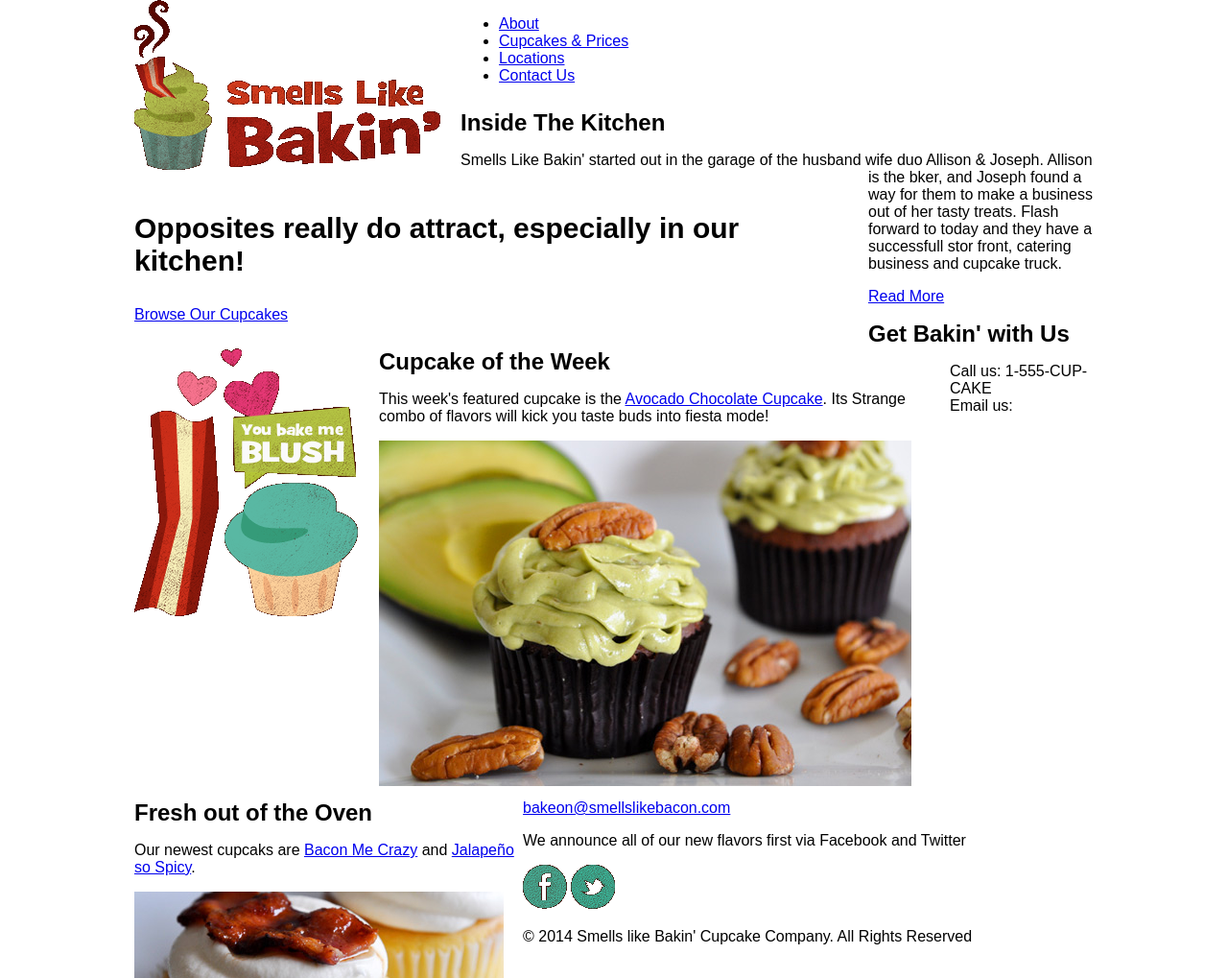
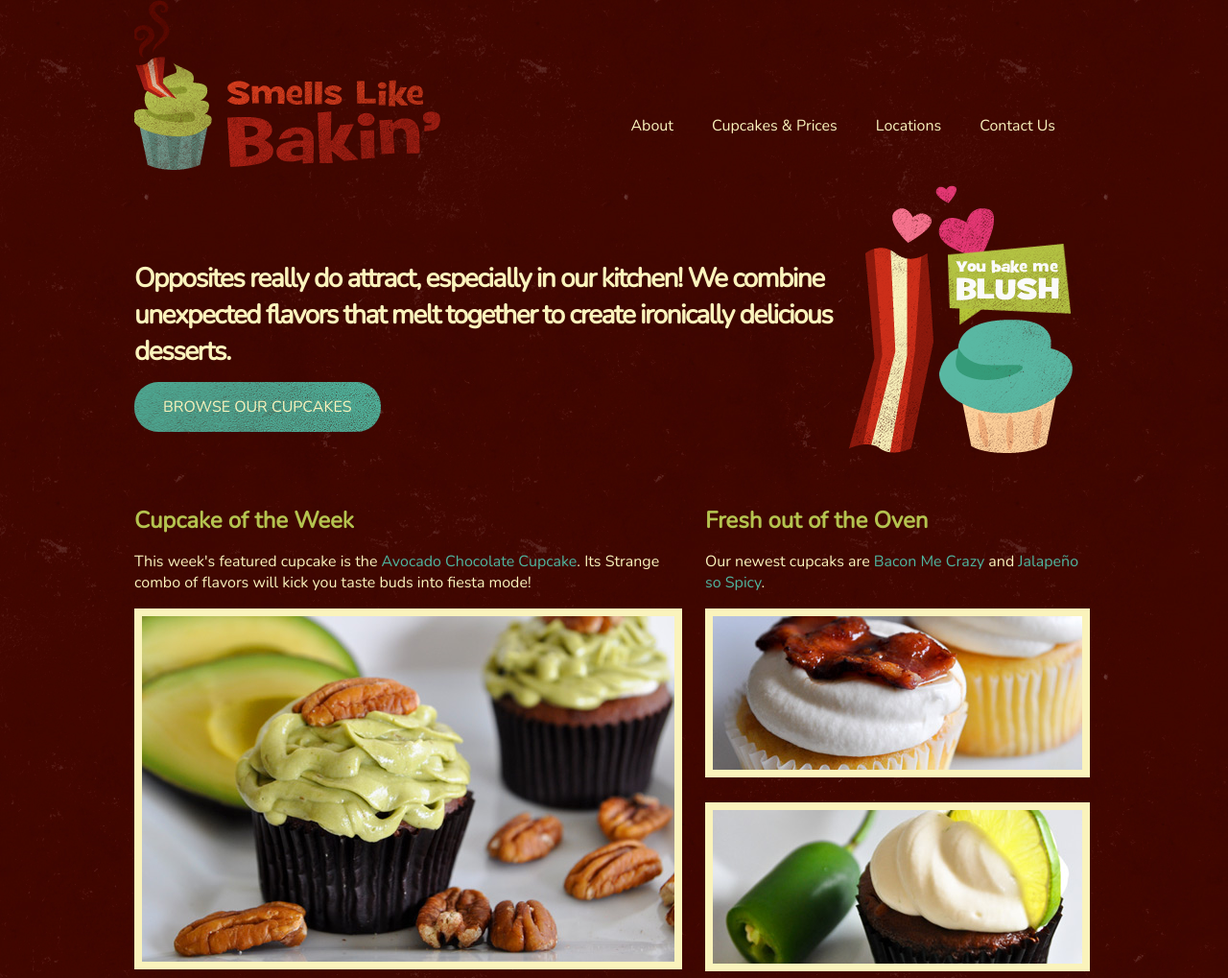
Before and after one commit to ryan-hamblin/websitewaters-island01-stage01, a plain HTML site: page index.html in a window 1280 px wide. Shown: the top 1019 px of the page at 96% size. Drawn offline with nearby package versions, Linux system fonts and the light colour scheme.

Commit message:
finished up the styles

```diff
--- a/css/style.css
+++ b/css/style.css
@@ -1,85 +1,42 @@
 body {
 	font-family: 'Nunito', sans-serif;
-	color: #faf3bc;
-	background: #420600 url('img/bg-texture.jpg') repeat;
+	color: #FAF3BC;
+	background: #420600 url('img/bg-texture.jpg');
 }
 
 a {
-	color: #4fb69f;
+	color: #4FB69F;
 	text-decoration: none;
 }
 
 h1 {
 	font-size: 1.750em;
-	font-weight: 100;
-	letter-spacing: -1.5px;
+	letter-spacing: -1.5px
 }
 
 h2 {
-	font-weight: 100;
-	font-size: 1.500em;
-	color: #b4c34f;
-}
-
-h3 {
-	font-weight: 100;
-	font-size: 1.125em;
-	color: #ed6c85;
+	font-size: 1.5em;
+	color: #B4C34F;
 }
 
 .btn {
+	color: #FAF3BC;
+	background: #4FB69F url('img/texture.png') no-repeat right top;
+	margin: 40px 0px;
 	padding: 15px 30px;
-	margin: 40px 0;
-	color: #faf3bc;
-	background: #4fb69f url('img/texture.png') no-repeat right top;
 	border-radius: 25px;
-	-webkit-border-radius: 25px;
-	-moz-border-radius: 25px;
 	text-transform: uppercase;
+
 }
 
-btn:hover {
-	background-color: #4cc4a7;
-}
-
-
-.btn-small {
-	padding: 10px 25px;
-	margin: 50px 0;
-	color: #faf3bc;
-	font-size: .75em;
-	background: #b22316 url('texture.png') no-repeat right bottom;
-	border-radius: 25px;
-	-webkit-border-radius: 25px;
-	-moz-border-radius: 25px;
-	text-transform: uppercase;
-}
-
-.btn-small:hover {
-
-	background-color: #c62718;
-}
-
-.submit-btn {
-	padding: 10px 25px;
-	margin: 20px 0 50px 0;
-	color: #faf3bc;
-	font-family: 'Nunito', sans-serif;
-	border: 0;
-	font-weight: 100;
-	font-size: .75em;
-	background: #b22316 url('texture.png') no-repeat right top;;
-	border-radius: 25px;
-	-webkit-border-radius: 25px;
-	-moz-border-radius: 25px;
-	text-transform: uppercase;
+.btn:hover {
+	background-color: #4CC4A7;
 }
 
 ul.nav {
-	margin: 0 auto;
-	padding: 120px 0 0 0;
+	float: right;
+	margin: 120px 0 0 0;
 	list-style: none;
-	float: right;
 }
 
 ul.nav li {
@@ -87,29 +44,8 @@ ul.nav li {
 	margin-right: 40px;
 }
 
-ul.nav li.last {
-	margin: 0;
-	padding: 10px 25px;
-	color: #faf3bc;
-	font-family: 'Nunito', sans-serif;
-	border: 0;
-	font-weight: 100;
-	font-size: .75em;
-	background: #b22316 url('texture.png') no-repeat right top;;
-	border-radius: 25px;
-	-webkit-border-radius: 25px;
-	-moz-border-radius: 25px;
-	text-transform: uppercase;
-}
-
-ul.nav li.last:hover {
-		background-color: #c62718;
-}
-
 ul.nav li a {
-	color: #faf3bc;
-	display: block;
-	text-decoration: none;
+	color: #FAF3BC;
 }
 
 #intro {
@@ -117,25 +53,16 @@ ul.nav li a {
 }
 
 #new-cupcakes img {
-	border: 8px solid #faf3bc;
+	border: 8px solid #FAF3BC;
 	margin: 0 0 20px 0;
 }
 
-#popular-cupcakes img {
-	border: 8px solid #faf3bc;
-}
-
 #featured-cupcake img {
-	border: 8px solid #faf3bc;
-}
-
-#contact span{
-	color: #b22316;
-	font-weight: 600;
+	border: 8px solid #FAF3BC;
 }
 
 #copyright {
-	border-top: 8px solid #2a0400;
+	border-top: 8px solid #2A0400;
 	padding: 10px 0;
 	margin: 15px 0;
 	text-align: center;
--- a/index.html
+++ b/index.html
@@ -4,8 +4,9 @@
 	<meta http-equiv="Content-Type" content="text/html; charset=utf-8"/>
 	<title>Smells Like Bakin' Cupcake Company</title>
 	<link rel="stylesheet" href="css/grid.css" type="text/css" media="screen">
-	<!-- <link rel="stylesheet" href="css/style.css" type="text/css" media="screen"> -->
 	<link rel="stylesheet" type="text/css" href="css/normalize.css"  media="screen">
+	<link href='http://fonts.googleapis.com/css?family=Nunito' rel='stylesheet' type='text/css'>
+	<link rel="stylesheet" href="css/style.css" type="text/css" media="screen">
 </head>
 <body>
 	<div class="container clearfix">
@@ -21,10 +22,10 @@
 			</ul>
 		</div>
 		<div id="intro" class="grid_9">
-			<h1>Opposites really do attract, especially in our kitchen!</h1>
+			<h1>Opposites really do attract, especially in our kitchen! We combine unexpected flavors that melt together to create ironically delicious desserts.</h1>
 			<p><a href="#" class="btn">Browse Our Cupcakes</a></p>
 		</div>
-		<div class="grid_3">
+		<div class="grid_3 omega">
 			<img src="img/you-bake-me-blush.gif" alt="You Bake Me Blush">
 		</div>
 
@@ -41,10 +42,13 @@
 			<img src="img/new-cupcake-jalapeno.jpg" alt="Jalapeñ So Spicy">
 		</div>
 
+		<div class="grid_7">
 			<h2>Inside The Kitchen</h2>
 			<p>Smells Like Bakin' started out in the garage of the husband wife duo Allison &amp; Joseph. Allison is the bker, and Joseph found a way for them to make a business out of her tasty treats. Flash forward to today and they have a successfull stor front, catering business and cupcake truck.</p>
 			<p><a href="#" class="btn-small">Read More</a></p>
+		</div>
 
+		<div class="grid_5 omega">
 			<h2>Get Bakin' with Us</h2>
 
 			<div id="contact">
@@ -54,9 +58,10 @@
 
 			<p>We announce all of our new flavors first via Facebook and Twitter</p>
 			<a href="http://www.facebook.com/smellslikebakin"><img src="img/facebook.gif" alt="Facebook"></a>
-		<a href="http://www.twitter.com/smellslikebakin"><img src="img/twitter.gif" alt="twitter"></a>
+			<a href="http://www.twitter.com/smellslikebakin"><img src="img/twitter.gif" alt="Twitter"></a>
+		</div>
 
-		<div id="coplyright">
+		<div id="copyright" class="grid_12">
 			<p>&copy 2014 Smells like Bakin' Cupcake Company. All Rights Reserved</p>
 		</div>
 	</div>
```
Lines whose indentation alone changed are shown as unchanged.
